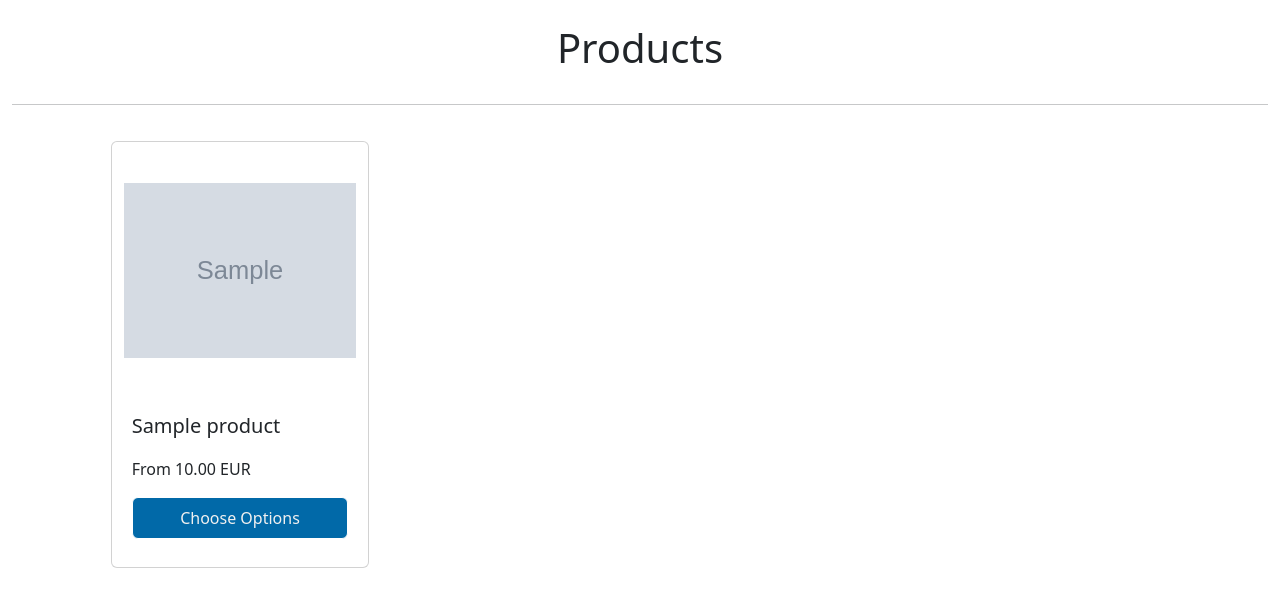
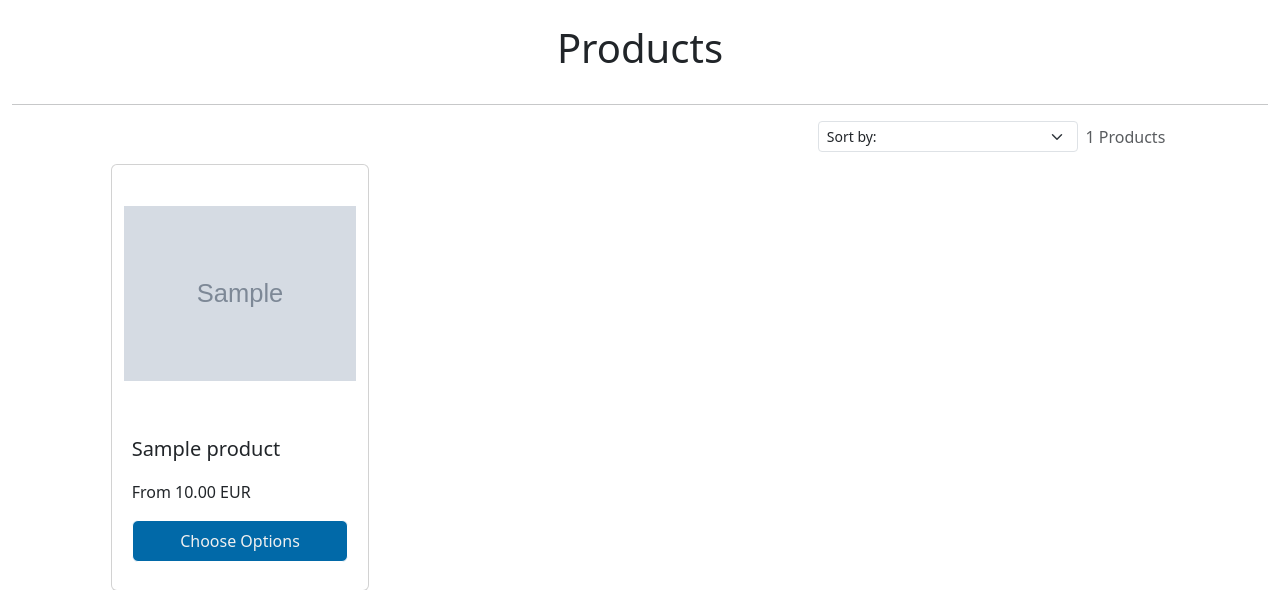
Before and after one commit to AndreeeasN/pp5-project, a Django app: page /products/ in a window 1280 px wide. Shown: the part 136-726 px from the top of the page. Run offline with Django 3.2, Linux system fonts and the light colour scheme; tables that the repository leaves empty hold one stand-in row (values such as "Sample post"); grey boxes marked "Sample" are stand-in pictures; some libraries are stand-ins or nearby versions.

Commit message:
Implement sort on products page

```diff
--- a/products/templates/products/products.html
+++ b/products/templates/products/products.html
@@ -22,9 +22,21 @@
     </div>
     <div class="row">
         <div class="col-10 offset-1">
-            <div class="row my-2"></div>
+            <div class="row justify-content-between">
+                <!-- Sort order -->
+                <div class="d-flex col-12 col-md-6 col-lg-4 ms-auto p-0 mb-2 align-items-center">
+                    <select id="sort-selector" class="form-select form-select-sm flex-grow-1">
+                        <option value="reset" {% if current_sorting == 'None_None' %}selected{% endif %}>Sort by:</option>
+                        <option value="price_asc" {% if current_sorting == 'price_asc' %}selected{% endif %}>Price, low to high</option>
+                        <option value="price_desc" {% if current_sorting == 'price_desc' %}selected{% endif %}>Price, high to low</option>
+                        <option value="name_asc" {% if current_sorting == 'name_asc' %}selected{% endif %}>Alphabetically, A-Z</option>
+                        <option value="name_desc" {% if current_sorting == 'name_desc' %}selected{% endif %}>Alphabetically, Z-A</option>
+                    </select>
+                    <span id="products-amount" class="col-auto text-muted px-2">{{ products|length }} Products</span>
+                </div>
+            </div>
+            <!-- Products -->
             <div class="row">
-                <!-- Products -->
                 {% for product in products%}
                     <div class="col-12 col-sm-6 col-md-4 col-xl-3 col-xxl-2 p-1">
                         <div class="card h-100 p-1">
@@ -66,7 +78,7 @@
                 {% empty %}
                 <!-- If no products listed -->
                 <div class="text-center">
-                    <p class="">
+                    <p class="my-4 lead">
                     {% if search_term %}
                         No results found for "{{ search_term }}". Try using a different word or phrase.
                     {% elif current_category %}
@@ -83,3 +95,28 @@
     </div>
 </div>
 {% endblock %}
+
+{% block postloadjs %}
+{{ block.super }}
+<script type="text/javascript">
+    // Script to sort products on selecting from #sort-selector
+    $('#sort-selector').change(function() {
+        var selector = $(this);
+        var currentUrl = new URL(window.location);
+
+        var selectedVal = selector.val();
+        if(selectedVal != "reset"){
+            var sort = selectedVal.split("_")[0];
+            var direction = selectedVal.split("_")[1];
+
+            currentUrl.searchParams.set("sort", sort);
+            currentUrl.searchParams.set("direction", direction);
+        } else {
+            currentUrl.searchParams.delete("sort");
+            currentUrl.searchParams.delete("direction");
+        }
+
+        window.location.replace(currentUrl);
+    })
+</script>
+{% endblock %}
--- a/products/views.py
+++ b/products/views.py
@@ -1,6 +1,7 @@
 from django.shortcuts import get_object_or_404, render, redirect, reverse
 from django.contrib import messages
 from django.db.models import Q
+from django.db.models.functions import Lower
 from .models import Product, Category, ProductTag
 
 
@@ -12,25 +13,43 @@ def all_products(request):
     query = None
     category = None
     tags = None
+    sort = None
+    direction = None
 
-    # Filters based on category, tag and search query
     if request.GET:
+        # Sorting
+        if 'sort' in request.GET:
+            sortkey = request.GET['sort']
+            sort = sortkey
+            if sortkey == 'name':
+                sortkey = 'lower_name'
+                products = products.annotate(lower_name=Lower('name'))
+
+            if 'direction' in request.GET:
+                direction = request.GET['direction']
+                if direction == 'desc':
+                    sortkey = f'-{sortkey}'
+            products = products.order_by(sortkey)
+
+        # Category Filter
         if 'category' in request.GET:
             category = request.GET['category']
             products = products.filter(category__name=category)
             category = Category.objects.filter(name=category)
 
+        # Tag Filter
         if 'tags' in request.GET:
             tags = request.GET['tags'].split(',')
             products = products.filter(product_tags__name__in=tags).distinct
             tags = ProductTag.objects.filter(name__in=tags)
 
+        # Search Filter
         if 'q' in request.GET:
             query = request.GET['q']
             if not query:
                 messages.warning(
                     request,
-                    "No search text entered, showing all products"
+                    "No search text entered."
                     )
                 return redirect(reverse('products'))
 
@@ -42,11 +61,14 @@ def all_products(request):
                 )
             products = products.filter(queries).distinct
 
+    current_sorting = f'{sort}_{direction}'
+
     context = {
         'products': products,
         'current_category': category,
         'current_tags': tags,
         'search_term': query,
+        'current_sorting': current_sorting,
     }
     return render(request, 'products/products.html', context)
 
--- a/templates/base.html
+++ b/templates/base.html
@@ -24,7 +24,7 @@
         {% endblock %}
 
         {% block corejs %}
-
+        <script src="https://code.jquery.com/jquery-3.7.1.min.js" integrity="sha256-/JqT3SQfawRcv/BIHPThkBvs0OEvtFFmqPF/lYI/Cxo=" crossorigin="anonymous"></script>
         <script src="https://cdn.jsdelivr.net/npm/bootstrap@5.3.1/dist/js/bootstrap.bundle.min.js" integrity="sha384-HwwvtgBNo3bZJJLYd8oVXjrBZt8cqVSpeBNS5n7C8IVInixGAoxmnlMuBnhbgrkm" crossorigin="anonymous"></script>
         {% endblock %}
 
```
